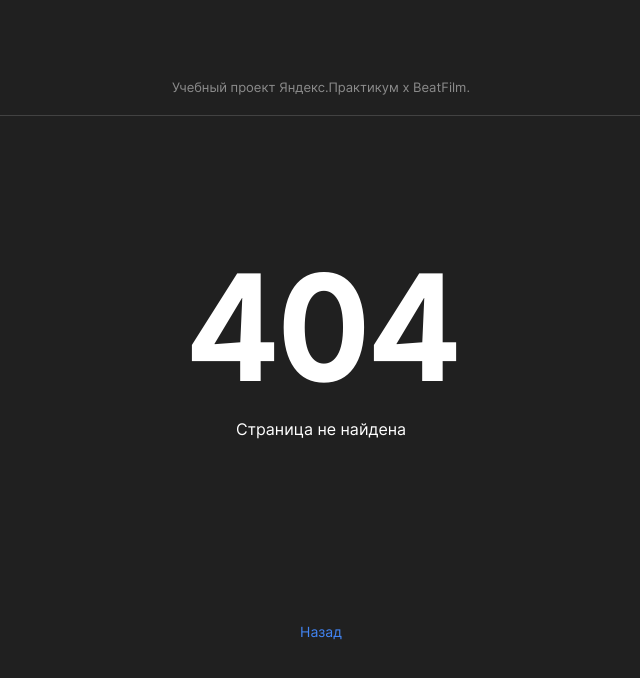
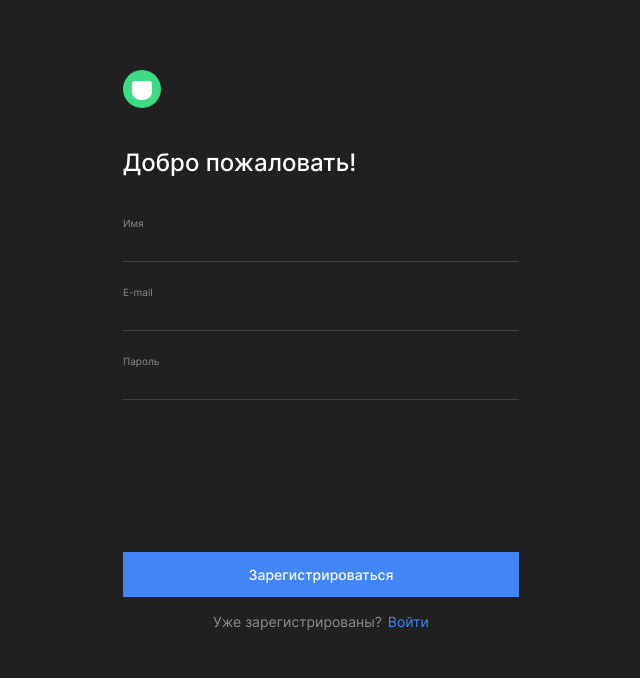
Before and after one commit to Alexeyitm/movies-explorer-frontend, a React (Create React App) app: page /register in a window 1280 px wide. Before the commit this address had no page. Shown: the top 678 px of the page, without its empty margins (319-959 px from the left). Built offline with nearby package versions, Linux system fonts and the light colour scheme.

Commit message:
feat: create markup register

```diff
--- a/src/components/App/App.jsx
+++ b/src/components/App/App.jsx
@@ -7,6 +7,7 @@ import Main from '../Main/Main';
 import Movies from '../Movies/Movies';
 import SavedMovies from '../SavedMovies/SavedMovies';
 import Profile from '../Profile/Profile';
+import Register from '../Register/Register';
 import NotFound from '../NotFound/NotFound';
 import Footer from '../Footer/Footer';
 import BurgerMenu from '../BurgerMenu/BurgerMenu';
@@ -54,6 +55,7 @@ function App() {
             />
           }/>
           <Route path='/profile' element={<Profile/>}/>
+          <Route path='/register' element={<Register/>}/>
           <Route path='/*' element={<NotFound/>}/>
         </Routes>
 
--- a/src/components/Footer/Footer.jsx
+++ b/src/components/Footer/Footer.jsx
@@ -7,7 +7,7 @@ function Footer() {
   const location = useLocation();
 
   return (
-    <footer className={`footer ${location.pathname === "/profile" ? "footer_hidden" : ""}`}>
+    <footer className={`footer ${location.pathname === "/profile" || "/register" || "/login" ? "footer_hidden" : ""}`}>
       <div className="footer__container">
         <p className="footer__title">
           Учебный проект Яндекс.Практикум х BeatFilm.
--- /dev/null
+++ b/src/components/Register/Register.css
@@ -0,0 +1,121 @@
+.register {
+  padding: 70px 0;
+  width: 396px;
+  margin: 0 auto;
+  display: flex;
+  flex-direction: column;
+}
+
+@media screen and (max-width: 768px) {
+  .register {
+    padding: 236px 0 269px;
+  }
+}
+
+@media screen and (max-width: 440px) {
+  .register {
+    padding: 70px 0 40px;
+    width: 260px;
+  }
+}
+
+.register__logo {
+  width: 38px;
+  height: 38px;
+  background: url(../../images/logo.svg);
+}
+
+@media screen and (max-width: 440px) {
+  .register__logo {
+    margin: 0 auto;
+  }
+}
+
+.register__title {
+  margin: 40px 0 40px;
+  font-weight: 500;
+  font-size: 24px;
+  line-height: 29px;
+}
+
+@media screen and (max-width: 440px) {
+  .register__title {
+    margin: 50px 0 80px;
+    text-align: center;
+  }
+}
+
+.register__form {
+  display: flex;
+  flex-direction: column;
+}
+
+.register__label {
+  font-weight: 400;
+  font-size: 10px;
+  line-height: 12px;
+  color: #8B8B8B;
+}
+
+.register__input {
+  width: 100%;
+  margin-bottom: 24px;
+  padding: 5px 0 10px;
+  font-weight: 400;
+  font-size: 14px;
+  line-height: 17px;
+  color: #FFFFFF;
+  background: inherit;
+  border: none;
+  border-bottom: 1px #424242 solid;
+}
+
+.register__input_password {
+  margin-bottom: 0;
+}
+
+.register__button-register {
+  margin: 152px 0 16px;
+  border: none;
+  width: 100%;
+  height: 45px;
+  padding: 0;
+  font-weight: 500;
+  font-size: 14px;
+  line-height: 17px;
+  color: #FFFFFF;
+  background: #4285F4;
+  cursor: pointer;
+}
+
+@media screen and (max-width: 440px) {
+  .register__button-register {
+    margin: 240px 0 14px;
+    font-size: 12px;
+    line-height: 15px;
+  }
+}
+
+.register__sign-in {
+  font-weight: 400;
+  font-size: 14px;
+  line-height: 17px;
+  text-align: center;
+}
+
+@media screen and (max-width: 440px) {
+  .register__sign-in {
+    font-size: 12px;
+    line-height: 15px;
+  }
+}
+
+.register__span {
+  padding-right: 6px;
+  color: #8B8B8B;
+}
+
+.register__sign-in-link {
+  text-decoration: none;
+  color: #4285F4;
+}
--- /dev/null
+++ b/src/components/Register/Register.jsx
@@ -0,0 +1,41 @@
+import './Register.css';
+import { NavLink } from "react-router-dom";
+
+function Register() {
+  return (
+    <div className="register">
+        <div className="register__logo"></div>
+        <h2 className="register__title">Добро пожаловать!</h2>
+        <form className="register__form">
+          <label htmlFor="name" className="register__label">Имя</label>
+          <input
+            id="name"
+            className="register__input register__input_name"
+            type="text"
+            name="name"
+          />
+          <label htmlFor="email" className="register__label">E-mail</label>
+          <input
+            id="email"
+            className="register__input register__input_email"
+            type="email"
+            name="email"
+          />
+          <label htmlFor="password" className="register__label">Пароль</label>
+          <input
+            id="password"
+            className="register__input register__input_password"
+            type="password"
+            name="password"
+          />
+          <button className="register__button-register">Зарегистрироваться</button>
+          <div className="register__sign-in">
+            <span className="register__span">Уже зарегистрированы?</span>
+            <NavLink className="register__sign-in-link">Войти</NavLink>
+          </div>
+        </form>
+    </div>
+  );
+}
+
+export default Register;
```
